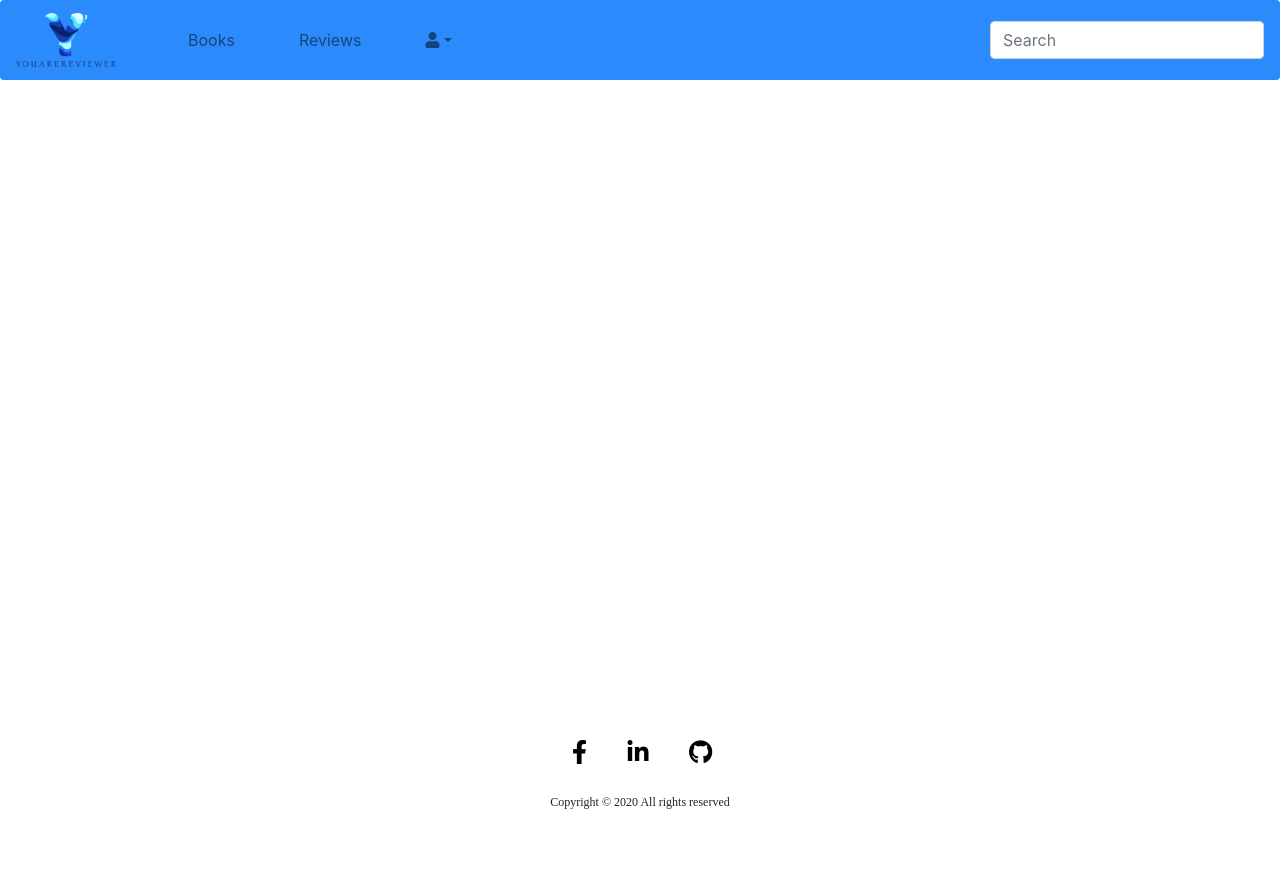
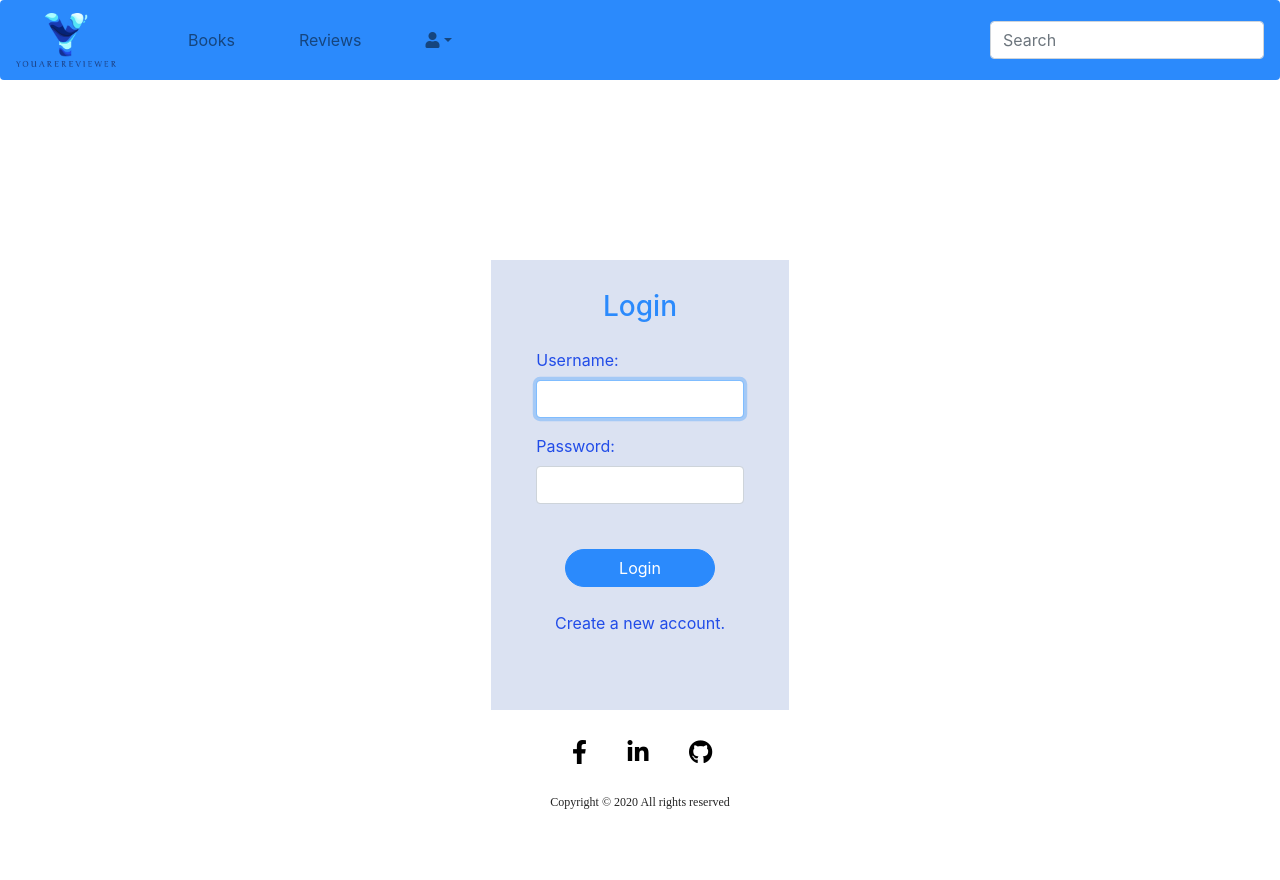
Before and after one commit to AnoushAtayan/project1, a Flask app: page /login in a window 1280 px wide. Run offline with Flask 2, Linux system fonts and the light colour scheme; some libraries are stand-ins or nearby versions.

Commit message:
added lohin, logout, registeer view

```diff
--- a/application.py
+++ b/application.py
@@ -1,13 +1,13 @@
 import os
 
-from flask import Flask, session, render_template, request, redirect, url_for, flash
+from flask import Flask, render_template, request, redirect, url_for, flash, session
 from flask_session import Session
 from sqlalchemy import create_engine
 from sqlalchemy.orm import scoped_session, sessionmaker
-from passlib.hash import sha256_crypt
 from werkzeug.security import generate_password_hash, check_password_hash
 
-from forms import RegistrationForm
+from forms import RegistrationForm, LoginForm
+from helpers import login_required
 
 app = Flask(__name__)
 
@@ -26,6 +26,7 @@ db = scoped_session(sessionmaker(bind=engine))
 
 
 @app.route("/")
+@login_required
 def index():
     return render_template('index.html')
 
@@ -36,21 +37,66 @@ def register():
         form = RegistrationForm(request.form)
         if request.method == 'POST' and form.validate():
             username = form.username.data
-            print(username)
+            user = db.execute("SELECT * FROM users WHERE username = :username",
+                              {'username': username}).fetchone()
+
+            if user:
+                flash('Username already exists.')
+                return redirect(url_for('register'))
+
             email = form.email.data
-            password = generate_password_hash(form.password.data, method='sha256')
-            # user = User.query.filter_by(username=username).first()
-            # if user:
-            #     flash('Email address already exists')
-            #     return redirect(url_for('signup'))
-            #
-            # new_user = User(username=username, email=email, password=password)
+            password = form.password.data
+            confirm = form.confirm.data
+
+            if password != confirm:
+                flash('Passwords do not match')
+                return redirect(url_for('register'))
+
+            password = generate_password_hash(password, method='sha256')
+            # Insert new object
+            db.execute(
+                "INSERT INTO users (username, email, password) "
+                "VALUES (:username, :email, :password)",
+                {'username': username, 'email': email, 'password': password})
+            # Commit changes to database
+            db.commit()
+
+            # Redirect user to login page
+            return redirect("/login")
 
         return render_template('register.html', form=form)
     except Exception as e:
         return str(e)
 
 
-@app.route("/login")
+@app.route("/login", methods=['GET', 'POST'])
 def login():
-    return render_template('login.html')
+    try:
+        form = LoginForm(request.form)
+        if request.method == 'POST' and form.validate():
+            username = form.username.data
+            user = db.execute("SELECT * FROM users WHERE username = :username",
+                              {'username': username}).fetchone()
+
+            if user is None or not check_password_hash(user['password'], form.password.data):
+                flash('Invalid username and/or password.')
+                return redirect(url_for('login'))
+
+            # Add to session
+            session["user_id"] = user['id']
+            session["username"] = user['username']
+
+            # Redirect user to home page
+            return redirect("/")
+
+        return render_template('login.html', form=form)
+    except Exception as e:
+        return str(e)
+
+
+@app.route("/logout")
+def logout():
+    session.clear()
+
+    # Redirect user to login form
+    return redirect("/")
--- a/forms.py
+++ b/forms.py
@@ -4,6 +4,10 @@ from wtforms import Form, StringField, validators, PasswordField
 class RegistrationForm(Form):
     username = StringField('Username', [validators.length(min=4, max=20)])
     email = StringField('Email Address', [validators.length(min=6, max=50)])
-    password = PasswordField('Password', [validators.EqualTo(
-        'confirm', message='Passwords must match.')])
+    password = PasswordField('Password')
     confirm = PasswordField('Repeat Password')
+
+
+class LoginForm(Form):
+    username = StringField('Username', [validators.length(min=4, max=20)])
+    password = PasswordField('Password')
--- a/static/css/custom.css
+++ b/static/css/custom.css
@@ -46,9 +46,15 @@ a:focus, a:hover {
   margin-top: 220px;
   height: 420px; }
 
-#sign_in_box {
+#sign_up_box {
   margin-top: 80px;
-  height: 610px;
+  height: 650px;
+  width: 500px;
+  background-color: #dbe2f2; }
+
+#login_box {
+  margin-top: 180px;
+  height: 450px;
   width: 500px;
   background-color: #dbe2f2; }
 
--- a/static/css/custom.scss
+++ b/static/css/custom.scss
@@ -65,9 +65,16 @@ a:focus, a:hover {
   height: 420px;
 }
 
-#sign_in_box {
+#sign_up_box {
   margin-top: 80px;
-  height: 610px;
+  height: 650px;
+  width: 500px;
+  background-color: $color6;
+}
+
+#login_box {
+  margin-top: 180px;
+  height: 450px;
   width: 500px;
   background-color: $color6;
 }
--- a/templates/base.html
+++ b/templates/base.html
@@ -25,9 +25,15 @@
             <li class="nav-item dropdown">
                 <a class="nav-link dropdown-toggle" id="id_profile" data-toggle="dropdown" aria-haspopup="true" aria-expanded="false"><i class="fa fa-user"></i></a>
                 <div class="dropdown-menu" aria-labelledby="id_profile">
+                    {% if session.user_id %}
+                    <a class="dropdown-item" href="#">Hello, {{ session.username }}!</a>
+                    <div class="dropdown-divider"></div>
+                    <a class="dropdown-item" href="{{ url_for('logout')}}">Logout</a>
+                    {% else %}
                     <a class="dropdown-item" href="#">Login</a>
                     <div class="dropdown-divider"></div>
                     <a class="dropdown-item" href="{{ url_for('register')}}">Register</a>
+                    {% endif %}
                 </div>
             </li>
         </ul>
--- a/templates/login.html
+++ b/templates/login.html
@@ -1 +1,35 @@
 {% extends "base.html" %}
+{% block title %} | Login{% endblock title %}
+
+{% block content %}
+<div class="col-md-3">
+    <div class="col-md-12 user-auth-box" id="login_box">
+        <form class="form" id="login_form" action="{{ url_for('login') }}" method="post">
+            <h3 class="text-center text-header">Login</h3>
+            {{ form.csrf_token }}
+            <div class="form-group">
+                <label for="username" class="text-info">Username:</label><br>
+                <input class="form-control" type="text" autofocus="" autocomplete="off" name="username" required id="username">
+            </div>
+            <div class="form-group">
+                <label for="password" class="text-info">Password:</label><br>
+                <input class="form-control" type="password" name="password" autocomplete="password" required id="password">
+            </div>
+            {% with messages = get_flashed_messages() %}
+            {% if messages %}
+            <div class="alert alert-danger" role="alert">
+                {{ messages[0] }}
+            </div>
+            {% endif %}
+            {% endwith %}
+            <div class="form-actions">
+                <button type="submit" class="btn btn-info">Login</button>
+            </div>
+            <div class="text-center" id="login_link">
+                <br>
+                <a href="{{ url_for('register') }}" class="text-info">Create a new account.</a>
+            </div>
+        </form>
+    </div>
+</div>
+{% endblock content %}
```
Also changed, not shown: helpers.py (added, +18 -0 lines), import.py (added, +23 -0 lines), templates/register.html (+9 -9 lines), 1 other file.
